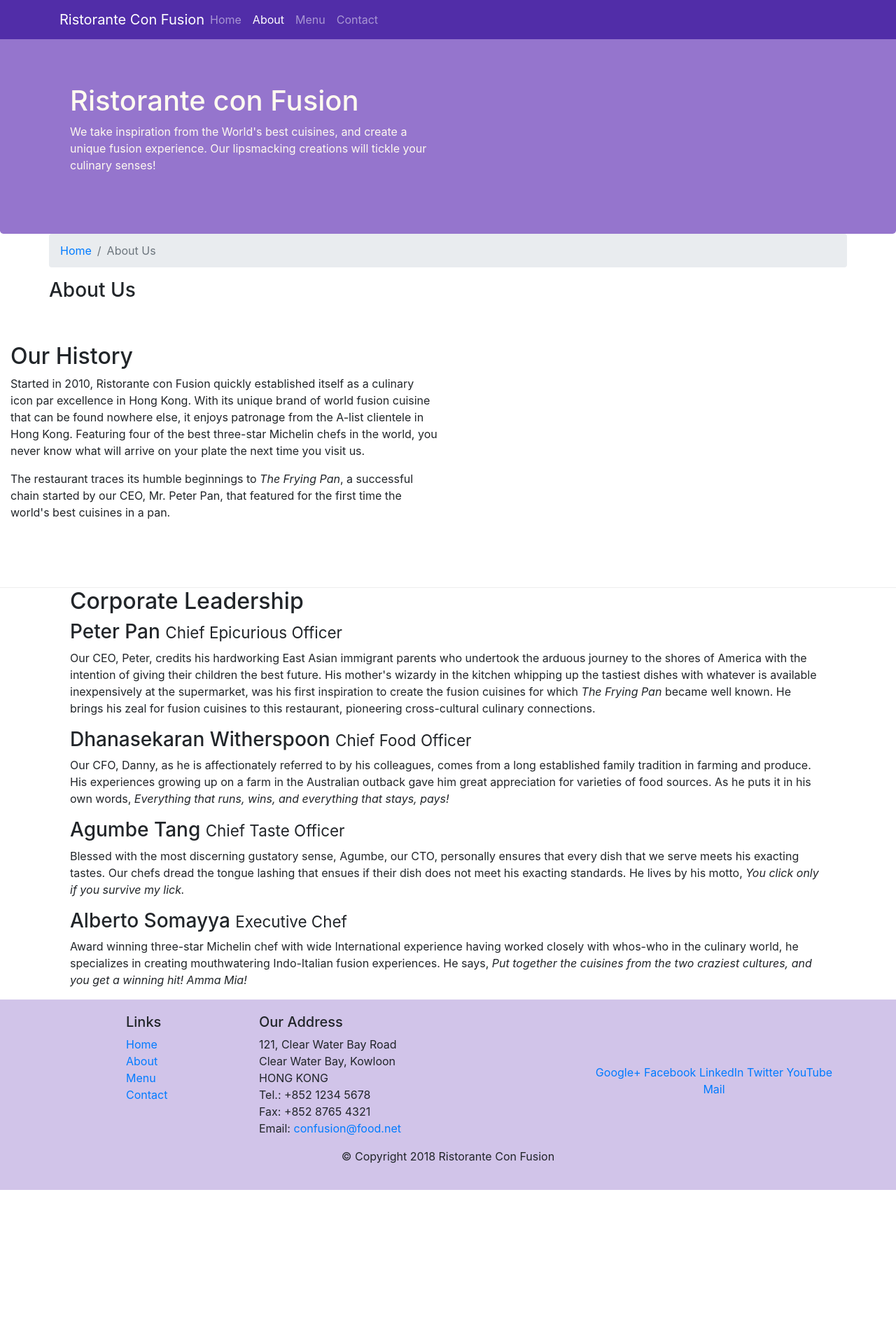
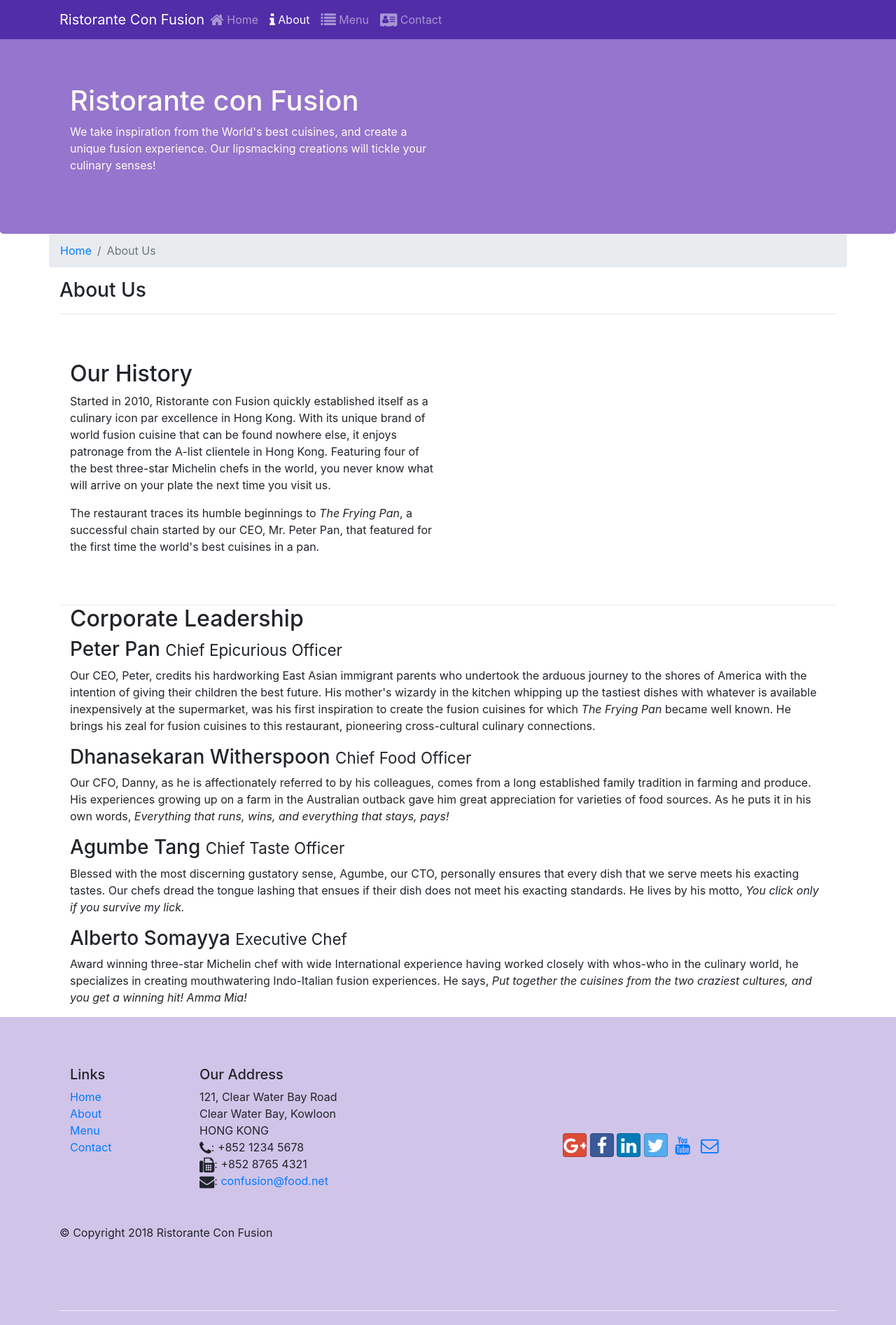
Before and after one commit to isaidspaghetti/conFusion, a website: page aboutus.html in a window 1280 px wide. Shown: the whole page at 70% size. Before the commit the page ends 1700 px from the top, so only its background shows below. Drawn offline with nearby package versions, Linux system fonts and the light colour scheme.

Commit message:
Social Footer

```diff
--- a/aboutus.html
+++ b/aboutus.html
@@ -9,6 +9,9 @@
         <!-- Bootstrap CSS -->
         <link rel="stylesheet" href="node_modules/bootstrap/dist/css/bootstrap.min.css">
         <link rel="stylesheet" href="css/styles.css">
+        <link rel="stylesheet" href="node_modules/font-awesome/css/font-awesome.min.css">
+        <link rel="stylesheet" href="node_modules/bootstrap-social/bootstrap-social.css">
+
     <title>Ristorante Con Fusion: About Us</title>
 
 </head>
@@ -22,10 +25,10 @@
                     <a class="navbar-brand mr-auto" href="#">Ristorante Con Fusion</a>
                     <div class="collapse navbar-collapse" id="Navbar">
                         <ul class="navbar-nav mr-auto">
-                            <li class="nav-item"><a class="nav-link" href="./index.html">Home</a> </li>
-                            <li class="nav-item active"><a class="nav-link" href="#">About</a> </li>
-                            <li class="nav-item"><a class="nav-link" href="#">Menu</a> </li>
-                            <li class="nav-item"><a class="nav-link" href="#">Contact</a> </li>
+                                <li class="nav-item"><a class="nav-link" href="./index.html"><span class="fa fa-home fa-lg"></span> Home</a> </li>
+                                <li class="nav-item active"><a class="nav-link" href="#"><span class="fa fa-info fa-lg"></span> About</a> </li>
+                                <li class="nav-item"><a class="nav-link" href="#"><span class="fa fa-list fa-lg"></span> Menu</a> </li>
+                                <li class="nav-item"><a class="nav-link" href="#"><span class="fa fa-address-card fa-lg"></span> Contact</a> </li>
                         </ul>
                     </div>
                 </div>
@@ -44,16 +47,18 @@
     </header>
 
     <div class="container">
-        <div class="row">
+        <div class=" row">
             <ol class="col-12 breadcrumb">
                 <li class="breadcrumb-item"><a href="./index.html">Home</a></li>
                 <li class="breadcrumb-item active">About Us</li>
             </ol>
+            <div class="col-12">
                <h3>About Us</h3> <!--do nothing here-->
                <hr>
             </div>
         </div>
-
+        </div>
+    <div class="container">
         <div class="row row-content">
             <div class="col-sm-6"> <!-- align to left half-->
 
@@ -64,7 +69,7 @@
             <div>
             </div>
         </div>
-
+    </div>
 
         <div class="container">
             <div class="col-12">
@@ -84,37 +89,36 @@
 
     <footer class="footer">
         <div class="container">
-            <div class="row">
-                <div class="col-4 offset-1 col-sm-2">
+            <div class="row row-content">
+                <div class=" col-4 col-sm-2">
                     <h5>Links</h5>
                     <ul class="list-unstyled">
-                        <li><a href="./index.html">Home</a></li>
-                        <li><a href="#">About</a></li>
+                        <li><a href="#">Home</a></li>
+                        <li><a href="./aboutus.html">About</a></li>
                         <li><a href="#">Menu</a></li>
                         <li><a href="#">Contact</a></li>
                     </ul>
                 </div>
-                <div class="col-7 col-sm-5">
+                <div class="col-8 col-sm-5">
                     <h5>Our Address</h5>
                     <address>
 		              121, Clear Water Bay Road<br>
 		              Clear Water Bay, Kowloon<br>
 		              HONG KONG<br>
-		              Tel.: +852 1234 5678<br>
-		              Fax: +852 8765 4321<br>
-		              Email: <a href="mailto:confusion@food.net">confusion@food.net</a>
+		              <i class="fa fa-phone fa-lg"></i>: +852 1234 5678<br>
+		              <i class="fa fa-fax fa-lg"></i>: +852 8765 4321<br>
+		              <i class="fa fa-envelope fa-lg"></i>: <a href="mailto:confusion@food.net">confusion@food.net</a>
 		           </address>
                 </div>
-                <div class="col-12 col-sm-4 align-self-center">
-                    <div class="text-center">
-                        <a href="http://google.com/+">Google+</a>
-                        <a href="http://www.facebook.com/profile.php?id=">Facebook</a>
-                        <a href="http://www.linkedin.com/in/">LinkedIn</a>
-                        <a href="http://twitter.com/">Twitter</a>
-                        <a href="http://youtube.com/">YouTube</a>
-                        <a href="mailto:">Mail</a>
+                    <div class="col-12 col-sm-4 align-self-center">
+                        <div class="text-center">
+                        <a class="btn btn-social-icon btn-google" href="http://google.com/+"><i class="fa fa-google-plus fa-lg"></i></a>
+                        <a class="btn btn-social-icon btn-facebook" href="http://www.facebook.com/profile.php?id="><i class="fa fa-facebook fa-lg"></i></a>
+                        <a class="btn btn-social-icon btn-linkedin" href="http://www.linkedin.com/in/"><i class="fa fa-linkedin fa-lg"></i></a>
+                        <a class="btn btn-social-icon btn-twitter" href="http://twitter.com/"><i class="fa fa-twitter fa-lg"></i></a>
+                        <a class="btn btn-social-icon btn-youtube" href="http://youtube.com/"><i class="fa fa-youtube fa-lg"></i></a>
+                        <a class="btn btn-social-icon" href="mailto:"><i class="fa fa-envelope-o fa-lg"></i></a>
                     </div>
-                </div>
            </div>
            <div class="row justify-content-center">
                 <div class="col-auto">
--- a/package.json
+++ b/package.json
@@ -23,6 +23,8 @@
   "homepage": "https://github.com/isaidspaghetti/conFusion#readme",
   "dependencies": {
     "bootstrap": "^4.0.0",
+    "bootstrap-social": "^5.1.1",
+    "font-awesome": "^4.7.0",
     "jquery": "^3.3.1",
     "popper.js": "^1.12.9"
   },
```
Also changed, not shown: index.html (+17 -18 lines), 1 other file.
